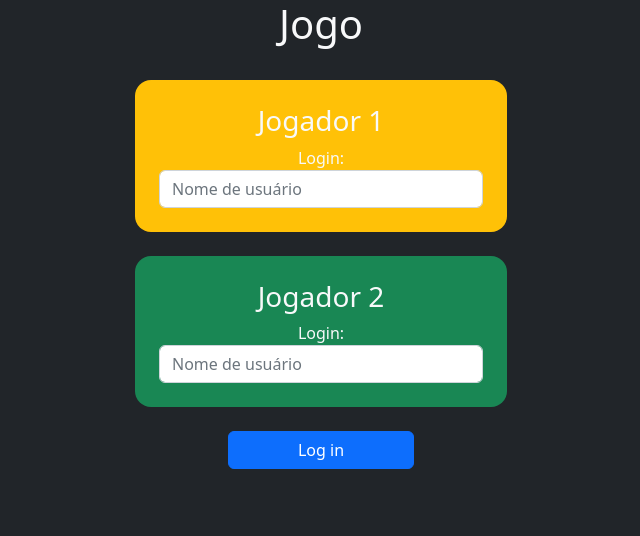
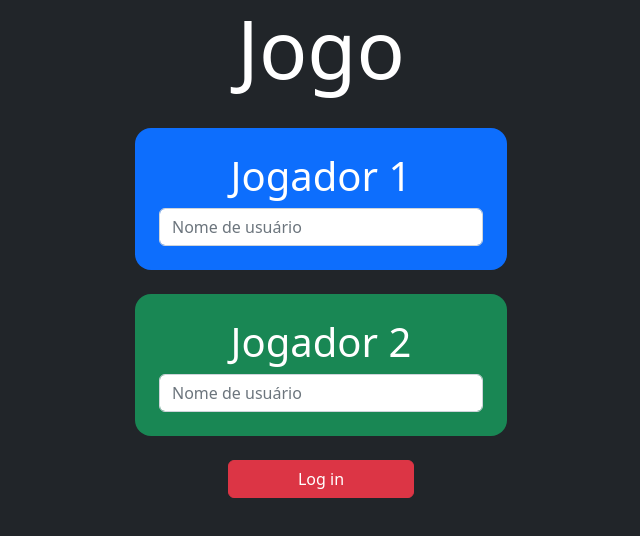
Before and after one commit to kbrilhante/ADV_C89-Din, a plain HTML site: page index.html in a window 1280 px wide. Shown: the whole page, without its empty margins (319-959 px from the left). Drawn offline with nearby package versions, Linux system fonts and the light colour scheme.

Commit message:
Update index.html

```diff
--- a/index.html
+++ b/index.html
@@ -14,20 +14,18 @@
     <!-- Script -->
     <script src="gameLogin.js"></script>
 </head>
-<body class="bg-dark text-light text-center">
+<body class="text-bg-dark text-center">
     <div class="container d-grid gap-4">
-        <h1>Jogo</h1>
-        <div class="bg-warning col-11 col-sm-8 col-lg-4 loginDiv mx-auto p-4 rounded-4">
-            <h3>Jogador 1</h3>
-            <label>Login:</label>
+        <h1 class="display-1">Jogo</h1>
+        <div class="loginDiv text-bg-primary col-11 col-sm-8 col-lg-4 mx-auto p-4 rounded-4">
+            <h6 class="display-6">Jogador 1</h6>
             <input type="text" id="p1NameInput" class="form-control" placeholder="Nome de usuário">
         </div>
-        <div class="bg-success col-11 col-sm-8 col-lg-4 loginDiv mx-auto p-4 rounded-4">
-            <h3>Jogador 2</h3>
-            <label>Login:</label>
+        <div class="loginDiv text-bg-success col-11 col-sm-8 col-lg-4 mx-auto p-4 rounded-4">
+            <h6 class="display-6">Jogador 2</h6>
             <input type="text" id="p2NameInput" class="form-control" placeholder="Nome de usuário">
         </div>
-        <button class="btn btn-primary col-9 col-sm-5 col-lg-2 mx-auto">Log in</button>
+        <button onclick="addUsers()" class="btn btn-danger col-9 col-sm-5 col-lg-2 mx-auto">Log in</button>
     </div>
 </body>
 </html>
```
